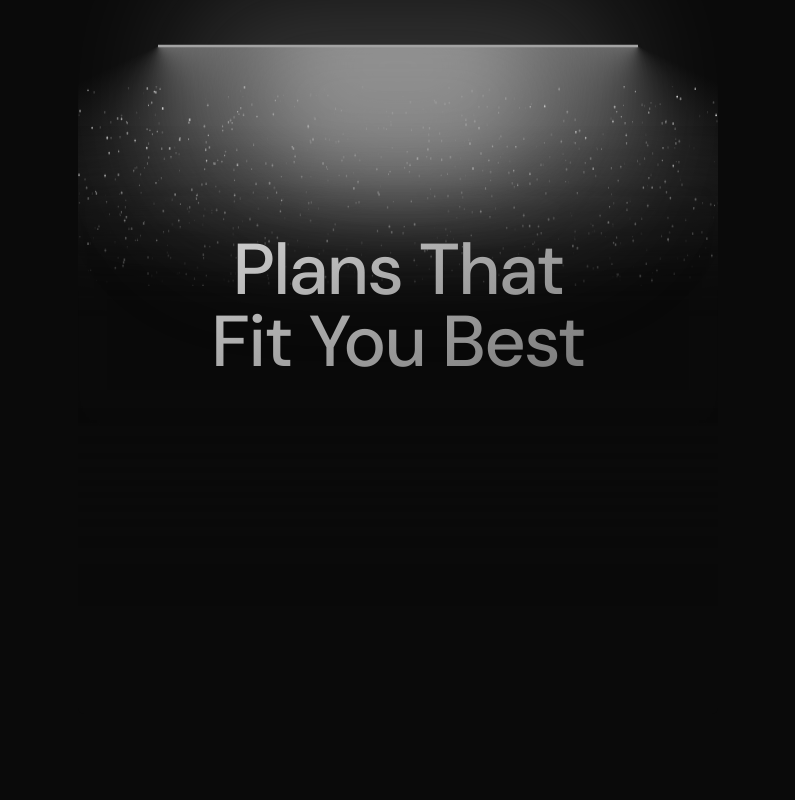
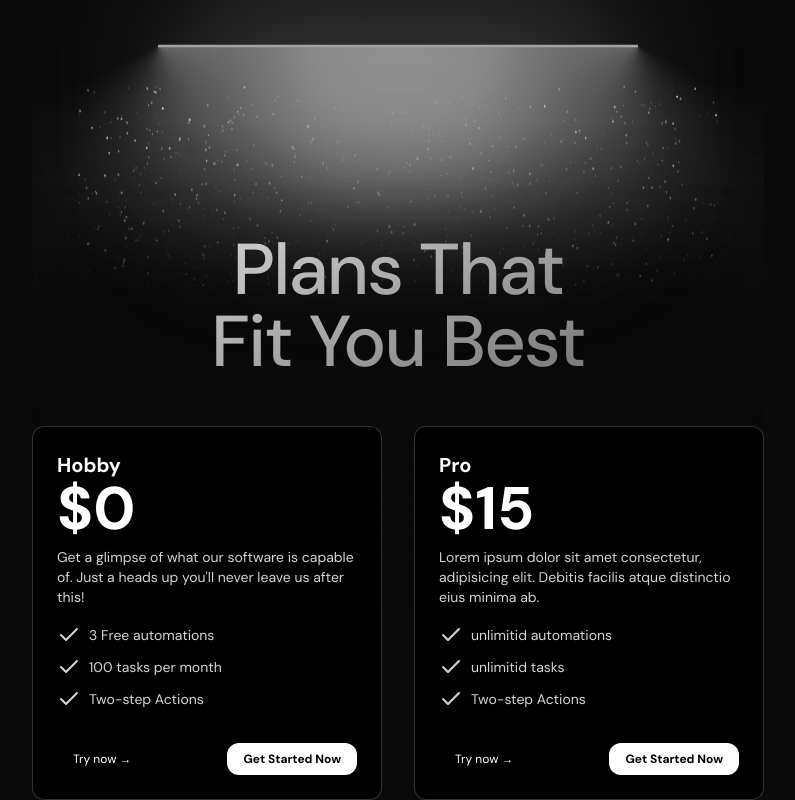
Before and after one commit to daffa4lif/saas-automation-builder, a Next.js app: page / in a window 1280 px wide. Shown: the part 3160-3960 px from the top of the page, without its empty margins (242-1037 px from the left). Before the commit the page ends 3874 px from the top, so only its background shows below. Built offline with nearby package versions, Linux system fonts and the light colour scheme.

Commit message:
feat: card for price plan

```diff
--- a/app/page.tsx
+++ b/app/page.tsx
@@ -1,3 +1,4 @@
+import { CardBody, CardContainer, CardItem } from "@/components/global/3d-card";
 import { ContainerScroll } from "@/components/global/container-scroll-animation";
 import { HeroParallax } from "@/components/global/hero-parallax";
 import { InfiniteMovingCards } from "@/components/global/infinite-moving-cards";
@@ -5,6 +6,7 @@ import { LampComponent } from "@/components/global/lamp";
 import Navbar from "@/components/global/navbar";
 import { Button } from "@/components/ui/button";
 import { imagesLogo, products } from "@/lib/constant";
+import { CheckIcon } from "lucide-react";
 
 export default function Home() {
   return (
@@ -48,6 +50,108 @@ export default function Home() {
 
       <section className="mt-[-500px]">
         <LampComponent />
+
+        <div className="flex flex-wrap items-center justify-center flex-col md:flex-row gap-8 -mt-72">
+          <CardContainer className="inter-var">
+            <CardBody
+              className="bg-gray-50 relative group/card  dark:hover:shadow-2xl dark:hover:shadow-neutral-500/[0.1] dark:bg-black dark:border-white/[0.2] border-black/[0.1] w-full md:!w-[350px] h-auto rounded-xl p-6 border"
+            >
+              <CardItem
+                translateZ="50"
+                className="text-xl font-bold text-neutral-600 dark:text-white"
+              >
+                Hobby
+                <h2 className="text-6xl ">$0</h2>
+              </CardItem>
+
+              <CardItem
+                translateZ='60'
+                className="text-neutral-500 text-sm max-w-sm mt-2 dark:text-neutral-300"
+              >
+                Get a glimpse of what our software is capable of. Just a heads
+                up {"you'll"} never leave us after this!
+                <ul className="my-4 flex flex-col gap-2">
+                  <li className="flex items-center gap-2">
+                    <CheckIcon />3 Free automations
+                  </li>
+                  <li className="flex items-center gap-2">
+                    <CheckIcon />
+                    100 tasks per month
+                  </li>
+                  <li className="flex items-center gap-2">
+                    <CheckIcon />
+                    Two-step Actions
+                  </li>
+                </ul>
+              </CardItem>
+              <div className="flex justify-between items-center mt-8">
+                <CardItem
+                  translateZ={20}
+                  as="button"
+                  className="px-4 py-2 rounded-xl text-xs font-normal dark:text-white"
+                >
+                  Try now →
+                </CardItem>
+                <CardItem
+                  translateZ={20}
+                  as="button"
+                  className="px-4 py-2 rounded-xl bg-black dark:bg-white dark:text-black text-white text-xs font-bold"
+                >
+                  Get Started Now
+                </CardItem>
+              </div>
+            </CardBody>
+          </CardContainer>
+          <CardContainer className="inter-var">
+            <CardBody
+              className="bg-gray-50 relative group/card  dark:hover:shadow-2xl dark:hover:shadow-neutral-500/[0.1] dark:bg-black dark:border-white/[0.2] border-black/[0.1] w-full md:!w-[350px] h-auto rounded-xl p-6 border"
+            >
+              <CardItem
+                translateZ="50"
+                className="text-xl font-bold text-neutral-600 dark:text-white"
+              >
+                Pro
+                <h2 className="text-6xl ">$15</h2>
+              </CardItem>
+
+              <CardItem
+                translateZ='60'
+                className="text-neutral-500 text-sm max-w-sm mt-2 dark:text-neutral-300"
+              >
+                Lorem ipsum dolor sit amet consectetur, adipisicing elit. Debitis facilis atque distinctio eius minima ab.
+                <ul className="my-4 flex flex-col gap-2">
+                  <li className="flex items-center gap-2">
+                    <CheckIcon />unlimitid automations
+                  </li>
+                  <li className="flex items-center gap-2">
+                    <CheckIcon />
+                    unlimitid tasks
+                  </li>
+                  <li className="flex items-center gap-2">
+                    <CheckIcon />
+                    Two-step Actions
+                  </li>
+                </ul>
+              </CardItem>
+              <div className="flex justify-between items-center mt-8">
+                <CardItem
+                  translateZ={20}
+                  as="button"
+                  className="px-4 py-2 rounded-xl text-xs font-normal dark:text-white"
+                >
+                  Try now →
+                </CardItem>
+                <CardItem
+                  translateZ={20}
+                  as="button"
+                  className="px-4 py-2 rounded-xl bg-black dark:bg-white dark:text-black text-white text-xs font-bold"
+                >
+                  Get Started Now
+                </CardItem>
+              </div>
+            </CardBody>
+          </CardContainer>
+        </div>
       </section>
     </main>
   )
--- /dev/null
+++ b/components/global/3d-card.tsx
@@ -0,0 +1,151 @@
+'use client'
+
+import { cn } from '@/lib/utils'
+import Image from 'next/image'
+import React, {
+  createContext,
+  useState,
+  useContext,
+  useRef,
+  useEffect,
+} from 'react'
+
+const MouseEnterContext = createContext<
+  [boolean, React.Dispatch<React.SetStateAction<boolean>>] | undefined
+>(undefined)
+
+export const CardContainer = ({
+  children,
+  className,
+  containerClassName,
+}: {
+  children?: React.ReactNode
+  className?: string
+  containerClassName?: string
+}) => {
+  const containerRef = useRef<HTMLDivElement>(null)
+  const [isMouseEntered, setIsMouseEntered] = useState(false)
+
+  const handleMouseMove = (e: React.MouseEvent<HTMLDivElement>) => {
+    if (!containerRef.current) return
+    const { left, top, width, height } =
+      containerRef.current.getBoundingClientRect()
+    const x = (e.clientX - left - width / 2) / 25
+    const y = (e.clientY - top - height / 2) / 25
+    containerRef.current.style.transform = `rotateY(${x}deg) rotateX(${y}deg)`
+  }
+
+  const handleMouseEnter = (e: React.MouseEvent<HTMLDivElement>) => {
+    setIsMouseEntered(true)
+    if (!containerRef.current) return
+  }
+
+  const handleMouseLeave = (e: React.MouseEvent<HTMLDivElement>) => {
+    if (!containerRef.current) return
+    setIsMouseEntered(false)
+    containerRef.current.style.transform = `rotateY(0deg) rotateX(0deg)`
+  }
+  return (
+    <MouseEnterContext.Provider value={[isMouseEntered, setIsMouseEntered]}>
+      <div
+        className={cn('flex items-center justify-center', containerClassName)}
+        style={{
+          perspective: '1000px',
+        }}
+      >
+        <div
+          ref={containerRef}
+          onMouseEnter={handleMouseEnter}
+          onMouseMove={handleMouseMove}
+          onMouseLeave={handleMouseLeave}
+          className={cn(
+            'flex items-center justify-center relative transition-all duration-200 ease-linear',
+            className
+          )}
+          style={{
+            transformStyle: 'preserve-3d',
+          }}
+        >
+          {children}
+        </div>
+      </div>
+    </MouseEnterContext.Provider>
+  )
+}
+
+export const CardBody = ({
+  children,
+  className,
+}: {
+  children: React.ReactNode
+  className?: string
+}) => {
+  return (
+    <div
+      className={cn(
+        'h-96 w-96 [transform-style:preserve-3d]  [&>*]:[transform-style:preserve-3d]',
+        className
+      )}
+    >
+      {children}
+    </div>
+  )
+}
+
+export const CardItem = ({
+  as: Tag = 'div',
+  children,
+  className,
+  translateX = 0,
+  translateY = 0,
+  translateZ = 0,
+  rotateX = 0,
+  rotateY = 0,
+  rotateZ = 0,
+  ...rest
+}: {
+  as?: React.ElementType
+  children: React.ReactNode
+  className?: string
+  translateX?: number | string
+  translateY?: number | string
+  translateZ?: number | string
+  rotateX?: number | string
+  rotateY?: number | string
+  rotateZ?: number | string
+}) => {
+  const ref = useRef<HTMLDivElement>(null)
+  const [isMouseEntered] = useMouseEnter()
+
+  useEffect(() => {
+    handleAnimations()
+  }, [isMouseEntered])
+
+  const handleAnimations = () => {
+    if (!ref.current) return
+    if (isMouseEntered) {
+      ref.current.style.transform = `translateX(${translateX}px) translateY(${translateY}px) translateZ(${translateZ}px) rotateX(${rotateX}deg) rotateY(${rotateY}deg) rotateZ(${rotateZ}deg)`
+    } else {
+      ref.current.style.transform = `translateX(0px) translateY(0px) translateZ(0px) rotateX(0deg) rotateY(0deg) rotateZ(0deg)`
+    }
+  }
+
+  return (
+    <Tag
+      ref={ref}
+      className={cn('w-fit transition duration-200 ease-linear', className)}
+      {...rest}
+    >
+      {children}
+    </Tag>
+  )
+}
+
+// Create a hook to use the context
+export const useMouseEnter = () => {
+  const context = useContext(MouseEnterContext)
+  if (context === undefined) {
+    throw new Error('useMouseEnter must be used within a MouseEnterProvider')
+  }
+  return context
+}
```
